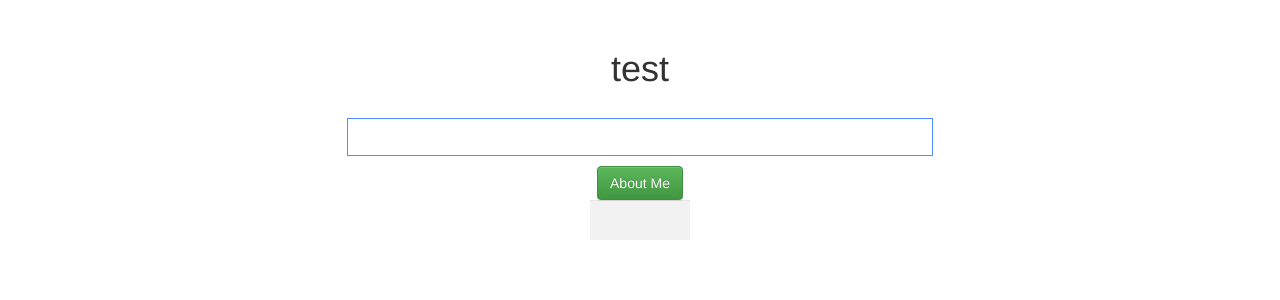
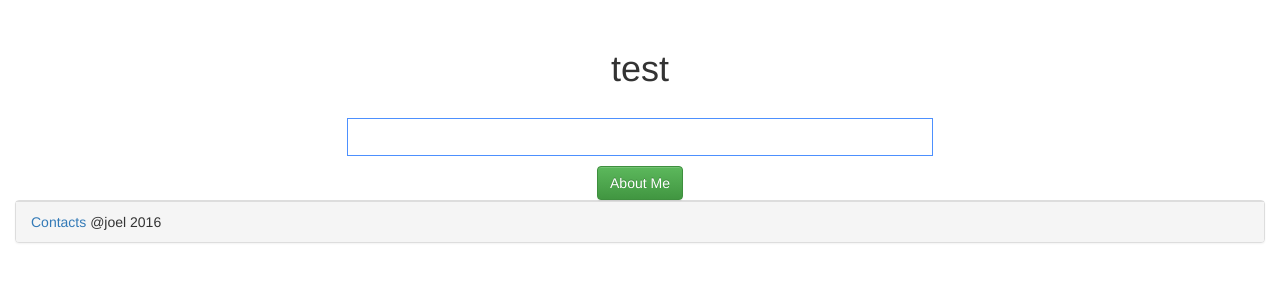
Before and after one commit to Ngahu/Personal-site, a Django app: page /Portfolio/ in a window 1280 px wide. Shown: the part 164-464 px from the top of the page. Run offline with Django 3.2, Linux system fonts and the light colour scheme; some libraries are stand-ins or nearby versions.

Commit message:
making of the footer

```diff
--- a/mysite/Portfolio/static/Portfolio/css/base.css
+++ b/mysite/Portfolio/static/Portfolio/css/base.css
@@ -21,13 +21,3 @@
 #btnn{
   margin-top: 10px;
 }
-
-.footer{
-  clear: both;
-  height: 40px;
-  width: 100px;
-  margin-top: 0px;
-  padding-top: 0px;
-  background: #f2f2f2;
-  border-top: 1px solid #e4e4e4;
-}
--- a/mysite/Portfolio/templates/Portfolio/index.html
+++ b/mysite/Portfolio/templates/Portfolio/index.html
@@ -56,8 +56,15 @@
 <!--=============end of the body section ==========-->
 
 <!--=========the footer section ========-->
-<footer class="footer container-fluid" role="navigation">
 
+<footer>
+    <div class="container-fluid">
+
+        <div class="panel panel-default">
+             <div class="panel-footer"><a href="#">Contacts</a> @joel 2016 </div>
+        </div>
+
+    </div>
 
 
 </footer>
```
